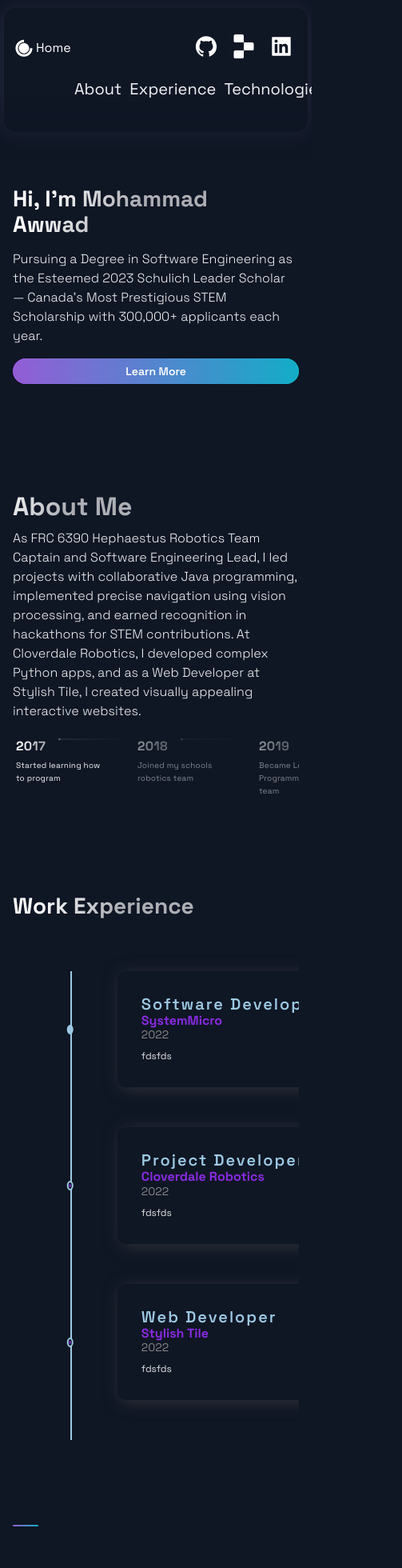
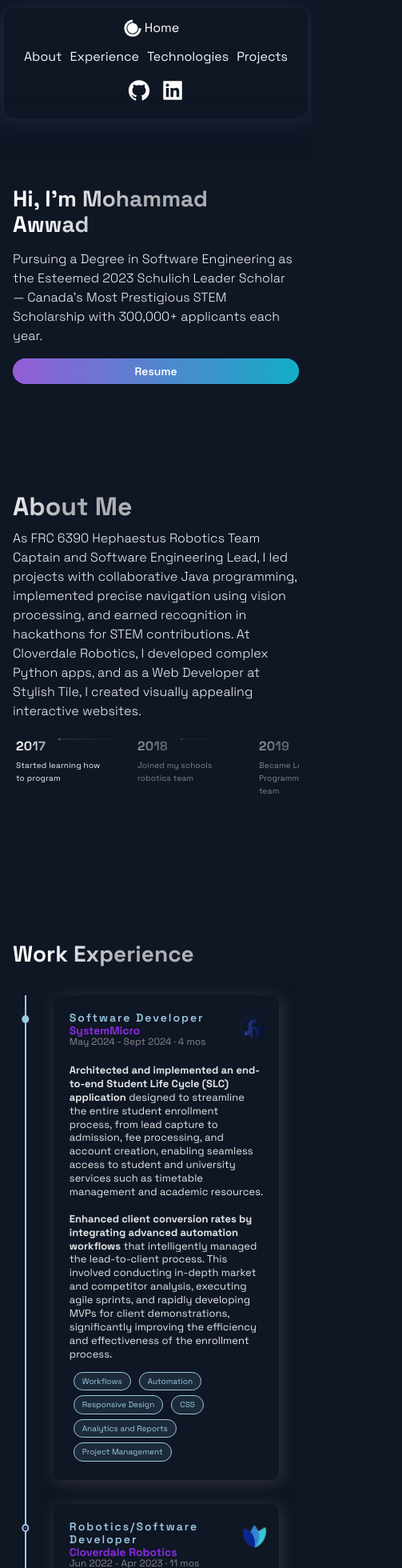
Before and after one commit to mohammadawwad/Personal-Website, a Next.js app: page / in a window 390 px wide. Shown: the top 1960 px of the page at 80% size, 503 px wide, since content can reach past the window. Built offline with nearby package versions, Linux system fonts and the light colour scheme.

Commit message:
changes completed and everything is fixed, also had to update the mobile view of the header please. Deployment completed and QA'd

```diff
--- a/src/components/Experience/WorkExperience.js
+++ b/src/components/Experience/WorkExperience.js
@@ -11,14 +11,23 @@ import {
   CardInfo,
   TimelineWrapper,
   TimelineItem,
+  Tags,
+  Tag,
 } from './WorkExperienceStyles';
 import { Section, SectionTitle } from '../../styles/GlobalComponents';
 import { Experiences } from '../../constants/constants';
 
 const WorkExperience = () => {
+  // Prepare JSX elements outside the return
+  const sectionHeader = (
+    <Section nopadding id="experience"  style={{paddingTop: '60px'}}>
+      <SectionTitle main>Work Experience</SectionTitle>
+    </Section>
+  );
+
   return (
-    <Section nopadding id="work-experience">
-      <SectionTitle main>Work Experience</SectionTitle>
+    <>
+      {sectionHeader}
       <ExperienceContainer>
         <TimelineWrapper>
           <VerticalTimeline />
@@ -31,12 +40,19 @@ const WorkExperience = () => {
                 {exp.logo && <CompanyLogo src={exp.logo} alt={`${exp.company} logo`} />}
                 <DateRange>{exp.dateRange}</DateRange>
                 <CardInfo>{exp.description}</CardInfo>
+                {exp.tags && (
+                  <Tags>
+                    {exp.tags.map((tag, idx) => (
+                      <Tag key={idx}>{tag}</Tag>
+                    ))}
+                  </Tags>
+                )}
               </ExperienceCard>
             </TimelineItem>
           ))}
         </TimelineWrapper>
       </ExperienceContainer>
-    </Section>
+    </>
   );
 };
 
--- a/src/components/Experience/WorkExperienceStyles.js
+++ b/src/components/Experience/WorkExperienceStyles.js
@@ -24,8 +24,14 @@ export const Dot = styled.div`
     left: 50%; /* Center horizontally */
     transform: translate(-50%, -50%); /* Center the circle */
   }
+
+  @media ${(props) => props.theme.breakpoints.sm} {
+    width: 10px;
+    height: 10px;
+    left: 10.3%;
+    top: 25px;
+  }
 `;
-
 
 // Define other components that use Dot
 export const ExperienceContainer = styled.div`
@@ -36,6 +42,10 @@ export const ExperienceContainer = styled.div`
   position: relative;
   width: 100%;
   padding: 50px 0;
+
+  @media ${(props) => props.theme.breakpoints.sm} {
+    padding: 20px 0;
+  }
 `;
 
 export const TimelineWrapper = styled.div`
@@ -43,6 +53,10 @@ export const TimelineWrapper = styled.div`
   width: 100%;
   display: flex;
   flex-direction: column;
+
+   @media ${(props) => props.theme.breakpoints.sm} {
+    width: 80%;
+  }
 `;
 
 export const VerticalTimeline = styled.div`
@@ -51,6 +65,10 @@ export const VerticalTimeline = styled.div`
   width: 2px;
   height: 100%;
   background-color: #9cc9e3;
+
+  @media ${(props) => props.theme.breakpoints.sm} {
+    left: 10%;
+  }
 `;
 
 export const TimelineItem = styled.div`
@@ -58,11 +76,16 @@ export const TimelineItem = styled.div`
   display: flex;
   align-items: center;
   margin-bottom: 50px; /* Adjust spacing between items */
+
+  @media ${(props) => props.theme.breakpoints.sm} {
+    margin-bottom: 30px;
+    align-items: flex-start;
+  }
 `;
 
 export const ExperienceCard = styled.div`
   position: relative;
-  width: 500px;
+  width: 550px;
   margin-left: 40px; /* Adjust distance between the dot and the card */
   padding: 30px;
   box-shadow: 3px 3px 20px rgba(80, 78, 78, 0.5);
@@ -75,6 +98,13 @@ export const ExperienceCard = styled.div`
   &:hover {
     transform: scale(1.05);
   }
+
+  @media ${(props) => props.theme.breakpoints.sm} {
+    width: 100%;
+    margin-left: 20px;
+    padding: 20px;
+    left: 12%;
+  }
 `;
 
 export const HeaderThree = styled.h3`
@@ -82,6 +112,10 @@ export const HeaderThree = styled.h3`
   letter-spacing: 2px;
   color: #9cc9e3;
   font-size: 2rem;
+
+  @media ${(props) => props.theme.breakpoints.sm} {
+    font-size: 1.4rem;
+  }
 `;
 
 export const CompanyLogo = styled.img`
@@ -91,21 +125,68 @@ export const CompanyLogo = styled.img`
   position: absolute;
   right: 10px;
   top: 20px;
+
+  @media ${(props) => props.theme.breakpoints.sm} {
+    max-width: 60px;
+    max-height: 40px;
+  }
 `;
 
 export const CompanyName = styled.h4`
   color: #8A2BE2;  /* Purple color for the company name */
   font-size: 1.6rem;
+
+  @media ${(props) => props.theme.breakpoints.sm} {
+    font-size: 1.4rem;
+  }
 `;
 
 export const DateRange = styled.p`
   color: #888;
-  font-size: 1.4rem;
+  font-size: 1.5rem;
+
+  @media ${(props) => props.theme.breakpoints.sm} {
+    font-size: 1.2rem;
+  }
 `;
 
 export const CardInfo = styled.p`
-  font-size: 1.2rem;
+  font-size: 1.6rem;
   color: #e4e6e7;
   line-height: 1.5;
-  margin-top: 10px;
+  margin-top: 20px;
+
+  @media ${(props) => props.theme.breakpoints.sm} {
+    font-size: 1.3rem;
+    line-height: 1.3;
+  }
 `;
+
+export const Tags = styled.ul`
+  list-style-type: none;
+  padding: 0;
+  margin-top: 1rem;
+  display: flex;
+  flex-wrap: wrap;
+`;
+
+export const Tag = styled.li`
+  background-color: #1c2a39; /* Darker background color to match the card theme */
+  border: 1px solid #9cc9e3; /* Border color to match the dot and timeline */
+  border-radius: 15px; /* Rounded corners for a more modern look */
+  padding: 0.5rem 1rem; /* Extra padding for better spacing */
+  margin: 0.3rem 0.5rem; /* More balanced margin */
+  font-size: 1.2rem; /* Font size */
+  color: #9cc9e3; /* Text color to match the theme */
+  display: inline-block;
+  transition: background-color 0.3s ease, color 0.3s ease;
+
+  &:hover {
+    background-color: #9cc9e3; /* Hover background to match other elements */
+    color: #1c2a39; /* Text color changes on hover */
+  }
+
+  @media ${(props) => props.theme.breakpoints.sm} {
+    font-size: 1rem;
+  }
+`;
--- a/src/components/Footer/Footer.js
+++ b/src/components/Footer/Footer.js
@@ -50,9 +50,9 @@ const Footer = () => {
             <AiFillGithub size="3rem" />
           </SocialIcons>
 
-          <SocialIcons target="_blank" href="https://replit.com/@awwad">
+          {/* <SocialIcons target="_blank" href="https://replit.com/@awwad">
             <SiReplit size="3rem" />
-          </SocialIcons>
+          </SocialIcons> */}
 
           <SocialIcons href="https://www.linkedin.com/in/mohammad--awwad/" target="_blank">
             <AiFillLinkedin size="3rem" />
--- a/src/components/Header/Header.js
+++ b/src/components/Header/Header.js
@@ -45,9 +45,9 @@ const Header = () =>  (
               <AiFillGithub size="3rem" />
             </SocialIcons>
 
-            <SocialIcons target="_blank" href="https://replit.com/@awwad">
+            {/* <SocialIcons target="_blank" href="https://replit.com/@awwad">
                 <SiReplit size="3rem" />
-            </SocialIcons>
+            </SocialIcons> */}
 
             <SocialIcons target="_blank" href="https://www.linkedin.com/in/mohammad--awwad/">
               <AiFillLinkedin size="3rem" />
--- a/src/components/Header/HeaderStyles.js
+++ b/src/components/Header/HeaderStyles.js
@@ -1,7 +1,5 @@
 import { IoIosArrowDropdown } from 'react-icons/io';
 import styled from 'styled-components';
-
-
 
 export const OuterDiv = styled.div`
   height: 200px;
@@ -25,24 +23,24 @@ export const Container = styled.div`
   margin-right: 5px;
   margin-left: 5px;
   background-color: #0F1624;
-  box-shadow: rgb(56 55 86 / 50%) 0px 5px 20px 4px;;
+  box-shadow: rgb(56 55 86 / 50%) 0px 5px 20px 4px;
 
   @media ${(props) => props.theme.breakpoints.sm} {
-    display: grid;
-    grid-template-columns: repeat(5, 1fr);
-    grid-template-rows: repeat(2, 60px);
+    grid-template-columns: 1fr;
+    grid-template-rows: auto;
     grid-column-gap: 0.5rem;
     grid-row-gap: 0.5rem;
+    padding-top: 1rem;
   }
 `;
 
 export const Div1 = styled.div`
   grid-area: 1 / 1 / 2 / 2;
   display: flex;
-  flex-direction: row;
-  align-content: center;
+  align-items: center;
   @media ${(props) => props.theme.breakpoints.sm} {
     grid-area: 1 / 1 / 2 / 3;
+    justify-content: center;
   }
 `;
 
@@ -50,19 +48,22 @@ export const Div2 = styled.div`
   grid-area: 1 / 2 / 2 / 4;
   display: flex;
   justify-content: space-around;
+  align-items: center;
   @media ${(props) => props.theme.breakpoints.sm} {
-    grid-area: 2 / 2 / 3 / 5;
+    grid-area: 2 / 1 / 3 / 6;
+    justify-content: center;
+    flex-wrap: wrap;
   }
 `;
 
 export const Div3 = styled.div`
   grid-area: 1 / 5 / 2 / 6;
   display: flex;
-  justify-content: space-around;
+  justify-content: flex-end;
   align-items: center;
   @media ${(props) => props.theme.breakpoints.sm} {
-    align-items: center;
-    grid-area: 1 / 4 / 2 / 6;
+    grid-area: 3 / 1 / 4 / 6;
+    justify-content: center;
   }
 `;
 
@@ -72,13 +73,16 @@ export const NavLink = styled.a`
   line-height: 32px;
   color: var(header);
   transition: 0.3s ease;
+
   &:hover {
     color: #fff;
     opacity: 1;
     cursor: pointer;
     font-size: 2.2rem;
   }
+
   @media ${(props) => props.theme.breakpoints.sm} {
+    font-size: 1.6rem;
     padding: 0.5rem;
   }
 `;
@@ -90,7 +94,6 @@ export const ContactDropDown = styled.button`
   position: relative;
   background: none;
   font-size: 1.7rem;
-
   line-height: 32px;
   color: rgba(255, 255, 255, 0.75);
   cursor: pointer;
@@ -99,18 +102,18 @@ export const ContactDropDown = styled.button`
   &:focus {
     outline: none;
   }
+
   &:hover {
     color: #fff;
   }
 
   @media ${(props) => props.theme.breakpoints.sm} {
+    font-size: 1.5rem;
     padding: 0.4rem 0;
-  }
-  @media ${(props) => props.theme.breakpoints.md} {
-    padding: 0;
   }
 `;
 
+// DropDown Icon
 export const NavProductsIcon = styled(IoIosArrowDropdown)`
   margin-left: 8px;
   display: flex;
@@ -129,7 +132,6 @@ export const NavProductsIcon = styled(IoIosArrowDropdown)`
   }
 `;
 
-
 // Social Icons
 export const SocialIcons = styled.a`
   transition: 0.3s ease;
@@ -137,10 +139,14 @@ color: rgba(255, 255, 255, 1);
   border-radius: 50px;
   padding: 8px;
   transition: 0.3s;
+
   &:hover {
     background-color: #212d45;
     transform: scale(1.2);
     cursor: pointer;
+  }
 
+  @media ${(props) => props.theme.breakpoints.sm} {
+    padding: 6px;
   }
-`
+`;
--- a/src/components/Hero/Hero.js
+++ b/src/components/Hero/Hero.js
@@ -17,7 +17,7 @@ const Hero = (props) => (
         <SectionText>
         Pursuing a Degree in Software Engineering as the Esteemed 2023 Schulich Leader Scholar — Canada's Most Prestigious STEM Scholarship with 300,000+ applicants each year.
         </SectionText>
-        <Button onClick={ ()=>  window.open( "https://docs.google.com/document/d/1gZ10BeUUCYAdwyp-qA7gmuIq0iwrNihH6hkUo4JsCNY/edit?usp=sharing", "_blank")} target="_blank">Learn More</Button>
+        <Button onClick={ ()=>  window.open("https://docs.google.com/document/d/1FqB05NQe6KAypxruaeounts0mLenbJK1lL3lqSdthJE/edit?usp=sharing", "_blank")} target="_blank">Resume</Button>
       </LeftSection>
     </Section>
   </>
--- a/src/constants/constants.js
+++ b/src/constants/constants.js
@@ -138,7 +138,7 @@ export const TimeLineData = [
   { year: 2021, text: 'Programming workshop mentor and organiser', },
   { year: 2022, text: 'Accepted into SHAD program, and started Woring at Cloverdale Robotics as a Projected Developer',},
   { year: 2023, text: 'Anounced as the 2023 Engineering Shulich Leader at UVIC',},
-  { year: 2024, text: 'Started my first Software Development Co-op at SystemMicro',},
+  { year: 2024, text: 'Completed my first Software Development Co-op at SystemMicro',},
 ];
 
 
@@ -150,17 +150,42 @@ export const Experiences = [
     title: "Software Developer",
     company: "SystemMicro",
     logo: '/images/SystemMicro.png',
-    dateRange: "2022",
-    description: "fdsfds",
+    dateRange: "May 2024 - Sept 2024 · 4 mos",
+    description: (
+      <div>
+        <p>
+          <strong>Architected and implemented an end-to-end Student Life Cycle (SLC) application</strong> designed to streamline the entire student enrollment process, from lead capture to admission, fee processing, and account creation, enabling seamless access to student and university services such as timetable management and academic resources.
+        </p>
+        <br />
+        <p>
+          <strong>Enhanced client conversion rates by integrating advanced automation workflows</strong> that intelligently managed the lead-to-client process. This involved conducting in-depth market and competitor analysis, executing agile sprints, and rapidly developing MVPs for client demonstrations, significantly improving the efficiency and effectiveness of the enrollment process.
+        </p>
+      </div>
+    ),
+
+    tags: ["Workflows", "Automation", "Responsive Design", "CSS", "Analytics and Reports", "Project Management"],
+
   },
 
   {
     index: 1,
-    title: "Project Developer",
+    title: "Robotics/Software Developer",
     company: "Cloverdale Robotics",
     logo: '/images/CLR.png',
-    dateRange: "2022",
-    description: "fdsfds",
+    dateRange: "Jun 2022 - Apr 2023 · 11 mos",
+    description: (
+      <div>
+        <p>
+          <strong>Developed four advanced monthly robotic projects</strong> using Arduino, showcasing proficiency in hardware integration and programming with various sensors and motors to create highly responsive and efficient systems.
+        </p>
+        <br />
+        <p>
+          <strong>Pioneered sophisticated Python applications and mobile games</strong> that leveraged databases and AI algorithms to significantly improve functionality and performance, resulting in a 2x increase in user engagement and enrollment in educational courses.
+        </p>
+      </div>
+    ),
+
+    tags: ["Arduino", "Python", "JavaScript", "CSS"],
   },
 
   {
@@ -168,9 +193,22 @@ export const Experiences = [
     title: "Web Developer",
     company: "Stylish Tile",
     logo: '/images/StylishTileLogo.png',
-    dateRange: "2022",
-    description: "fdsfds",
+    dateRange: "Sept 2020 - Jun 2021 · 10 mos",
+    description: (
+      <div>
+        <p>
+          <strong>Engineered and deployed fully responsive, multi-page websites</strong> leveraging HTML, CSS, and vanilla JavaScript, ensuring cross-browser compatibility and a smooth user experience across various devices and screen sizes.
+        </p>
+        <br />
+        <p>
+          <strong>Integrated advanced photo libraries and custom animations</strong> using JavaScript frameworks and CSS transitions, significantly enhancing user engagement and leading to a measurable increase in conversion rates, including higher sales and customer inquiries.
+        </p>
+      </div>
+    ),
+
+    tags: ["HTML", "CSS", "JavaScript", "Responsive Design"],
   }
 
 
+
 ];
```
Also changed, not shown: 5 other files (tests, documents, lock files or other folders). Lines whose indentation alone changed are shown as unchanged.
